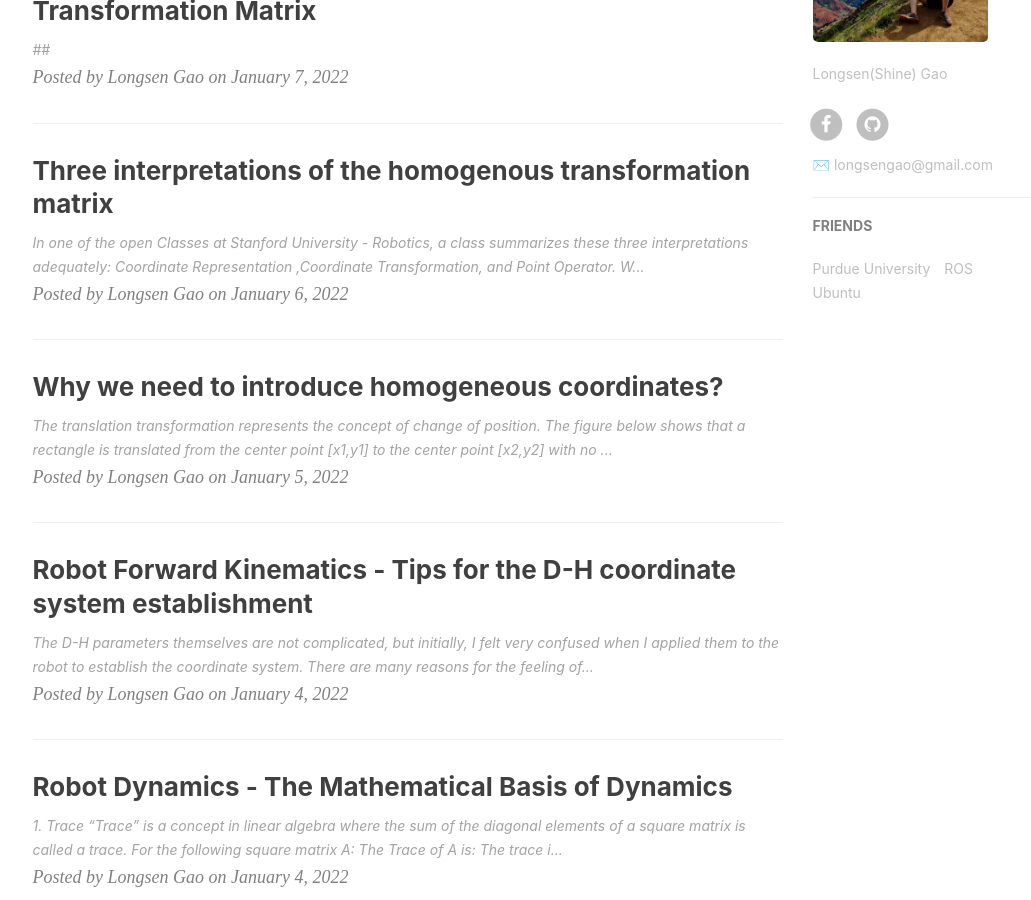
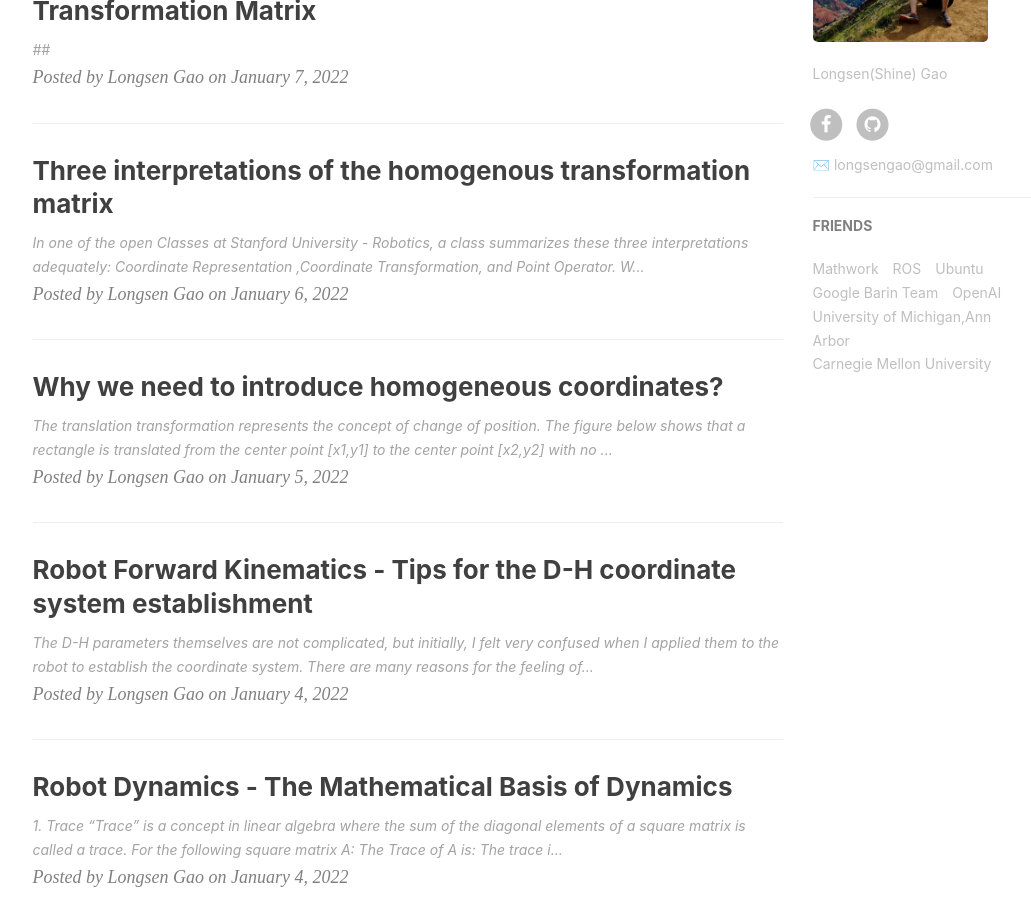
Before and after one commit to gaolongsen/gaolongsen.github.io, a Jekyll site: the page built from index.html, in a window 1280 px wide and 900 px high, scrolled down 724 px. Shown: the whole window, without its empty margins (135-1166 px from the left). Built offline with Jekyll 4.4.1, drawn with Linux system fonts in a browser that asks for light colours; nearby versions of some CDN libraries; the list of posts is cut into pages by our own code; comment, search, counter and statistics services are not loaded.

Commit message:
Update _config.yml

```diff
--- a/_config.yml
+++ b/_config.yml
@@ -97,8 +97,8 @@ service-worker: true
 # Friends
 friends: [
     {
-        title: "Purdue University",
-        href: "https://www.purdue.edu/"
+        title: "Mathwork",
+        href: "https://www.mathworks.com/products/matlab.html"
     },
     {
         title: "ROS",
@@ -109,5 +109,21 @@ friends: [
         title: "Ubuntu",
         href: "https://ubuntu.com/"
 
+    },
+    {
+        title: "Google Barin Team",
+        href: "https://research.google/teams/brain/"
+    },
+    {
+        title: "OpenAI",
+        href: "https://openai.com/"
+    },
+    {
+        title: "University of Michigan,Ann Arbor",
+        href: "https://umich.edu/"
+    },
+    {
+        title: "Carnegie Mellon University",
+        href: "https://www.cmu.edu/"
     }
 ]
```
